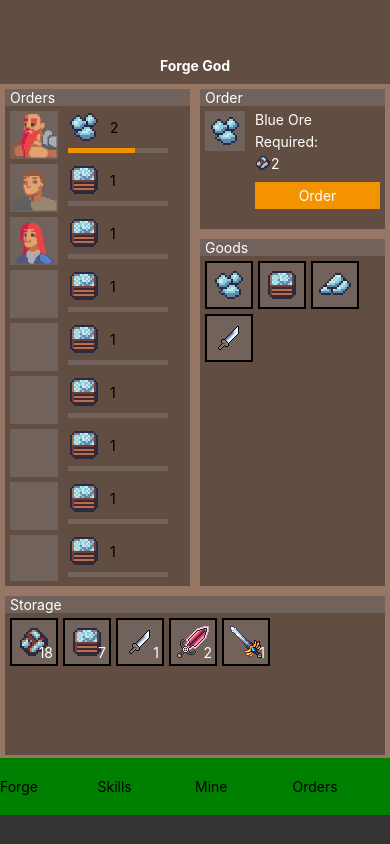
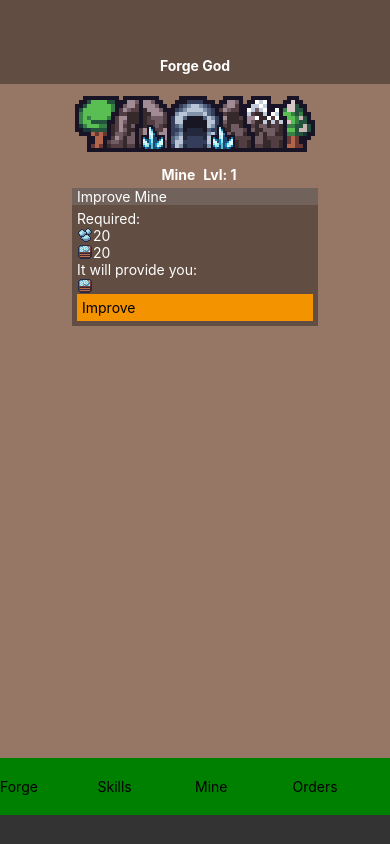
Before and after one commit to Aleksandr175/forgegod, a React Native app: screen / in a window 390 px wide. Built offline with nearby package versions, Linux system fonts and the light colour scheme.

Commit message:
Add Mine Page

```diff
--- a/src/App.tsx
+++ b/src/App.tsx
@@ -9,8 +9,12 @@ import { PanelOrders } from './components/PanelOrders';
 import { dictionary } from './dictionary';
 import { StatusBar } from 'expo-status-bar';
 import styled from 'styled-components/native';
+import { PageMine } from './components/PageMine';
 
 export const App = () => {
+  const [page, setPage] = useState('mine');
+  const [mineLvl, setMineLvl] = useState(1);
+
   const [selectedGoodId, setSelectedGoodId] = useState<number>(2);
   const [storage, setStorage] = useState<IStorageGood[]>([
     {
@@ -68,8 +72,6 @@ export const App = () => {
     const restedWorkerIds = workers
       .filter((worker) => !workerIds.includes(worker.id))
       .map((worker) => worker.id);
-
-    console.log('restedWorkerIds', restedWorkerIds);
 
     if (ordersWithoutWorker.length && restedWorkerIds) {
       setOrders((prevOrders) => {
@@ -213,6 +215,8 @@ export const App = () => {
       </SHeaderBlock>
 
       <View style={styles.appContent}>
+        {page === 'main' && (
+          <>
             <View style={styles.forgeBlock}>
               <View style={styles.columnLeft}>
                 <PanelOrders orders={orders} />
@@ -232,13 +236,19 @@ export const App = () => {
             <View style={styles.storageBlock}>
               <PanelStorage storage={storage} />
             </View>
+          </>
+        )}
+
+        {page === 'mine' && (
+          <PageMine dictionary={dictionary.mine} lvl={mineLvl} />
+        )}
       </View>
 
       <View style={styles.bottomMenu}>
         <Pressable
           style={styles.menuItem}
           onPress={() => {
-            alert('1');
+            setPage('main');
           }}
         >
           <Text>Forge</Text>
@@ -246,7 +256,7 @@ export const App = () => {
         <Pressable
           style={styles.menuItem}
           onPress={() => {
-            alert('1');
+            setPage('skills');
           }}
         >
           <Text>Skills</Text>
@@ -254,7 +264,7 @@ export const App = () => {
         <Pressable
           style={styles.menuItem}
           onPress={() => {
-            alert('1');
+            setPage('mine');
           }}
         >
           <Text>Mine</Text>
@@ -262,7 +272,7 @@ export const App = () => {
         <Pressable
           style={styles.menuItem}
           onPress={() => {
-            alert('1');
+            setPage('orders');
           }}
         >
           <Text>Orders</Text>
--- /dev/null
+++ b/src/components/PageMine.tsx
@@ -0,0 +1,124 @@
+import React from 'react';
+import styled from 'styled-components/native';
+import { Image, Text, View } from 'react-native';
+import { Panel } from './Panel';
+import { IMine } from '../types';
+import { CustomImage } from './CustomImage';
+
+interface IProps {
+  lvl: number;
+  dictionary: IMine[];
+}
+
+export const PageMine = ({ lvl, dictionary }: IProps) => {
+  const currentMineLvl =
+    dictionary.find((mineLvl) => mineLvl.nextLvl === lvl + 1) || null;
+  //console.log('page mine');
+
+  return (
+    <SPageMine>
+      <SMineInfo>
+        <SImage source={require('../images/mine.png')} />
+        <SMineDetails>
+          <SMineTitle>Mine</SMineTitle>
+          <SMineLvl>Lvl: 1</SMineLvl>
+        </SMineDetails>
+      </SMineInfo>
+
+      <Panel title={'Improve Mine'}>
+        {currentMineLvl &&
+          currentMineLvl.requirements.resources?.length > 0 && (
+            <>
+              <SText>Required:</SText>
+              <SResources>
+                {currentMineLvl.requirements.resources.map((requirement) => {
+                  return (
+                    <SResourceRequired>
+                      <CustomImage id={requirement.id} size={'small'} />
+                      <SQty>{requirement.qty}</SQty>
+                    </SResourceRequired>
+                  );
+                })}
+              </SResources>
+              <SText>It will provide you:</SText>
+              {currentMineLvl.provideResourceIds.map((id) => {
+                return (
+                  <SResourceRequired>
+                    <CustomImage id={id} size={'small'} />
+                  </SResourceRequired>
+                );
+              })}
+
+              <SButton
+                onPress={() => {
+                  //onCreateOrder(goodId, qty);
+                }}
+                //disabled={!isAvailableToOrder()}
+              >
+                <Text>Improve</Text>
+              </SButton>
+            </>
+          )}
+      </Panel>
+    </SPageMine>
+  );
+};
+
+const SPageMine = styled.View`
+  padding-top: 10px;
+`;
+
+const SMineInfo = styled.View`
+  align-items: center;
+`;
+
+const SText = styled.Text`
+  color: white;
+`;
+
+const SQty = styled.Text`
+  color: white;
+`;
+
+const SResourceRequired = styled.View`
+  flex-direction: row;
+`;
+
+const SResources = styled.View`
+  flex-direction: column;
+`;
+
+const SImage = styled.Image`
+  width: 256px;
+  height: 64px;
+  margin-bottom: 8px;
+`;
+
+const SMineDetails = styled.View`
+  margin-left: 8px;
+  flex-direction: row;
+`;
+
+const SMineTitle = styled.Text`
+  color: white;
+  font-weight: 700;
+  display: inline-block;
+  margin-right: 8px;
+`;
+
+const SMineLvl = styled.Text`
+  font-weight: 700;
+  color: white;
+`;
+
+const SButton = styled.Pressable<{ disabled?: boolean }>`
+  background-color: ${(props) => (props.disabled ? '#444' : '#F49300')};
+  padding: 5px;
+
+  ${({ disabled }) =>
+    disabled
+      ? `
+      opacity: .5;
+      `
+      : ''};
+`;
--- a/src/dictionary.tsx
+++ b/src/dictionary.tsx
@@ -65,4 +65,29 @@ export const dictionary: IDictionary = {
       },
     },
   ],
+  mine: [
+    {
+      nextLvl: 2,
+      requirements: {
+        resources: [
+          { id: 2, qty: 20 },
+          { id: 3, qty: 20 },
+        ],
+        upgrades: {},
+      },
+      provideResourceIds: [3],
+    },
+    {
+      nextLvl: 3,
+      requirements: {
+        resources: [
+          { id: 2, qty: 20 },
+          { id: 3, qty: 20 },
+          { id: 4, qty: 20 },
+        ],
+        upgrades: {},
+      },
+      provideResourceIds: [3, 4],
+    },
+  ],
 };
```
Also changed, not shown: src/types.tsx (+12 -0 lines), src/images/mine.png (added). Lines whose indentation alone changed are shown as unchanged.
